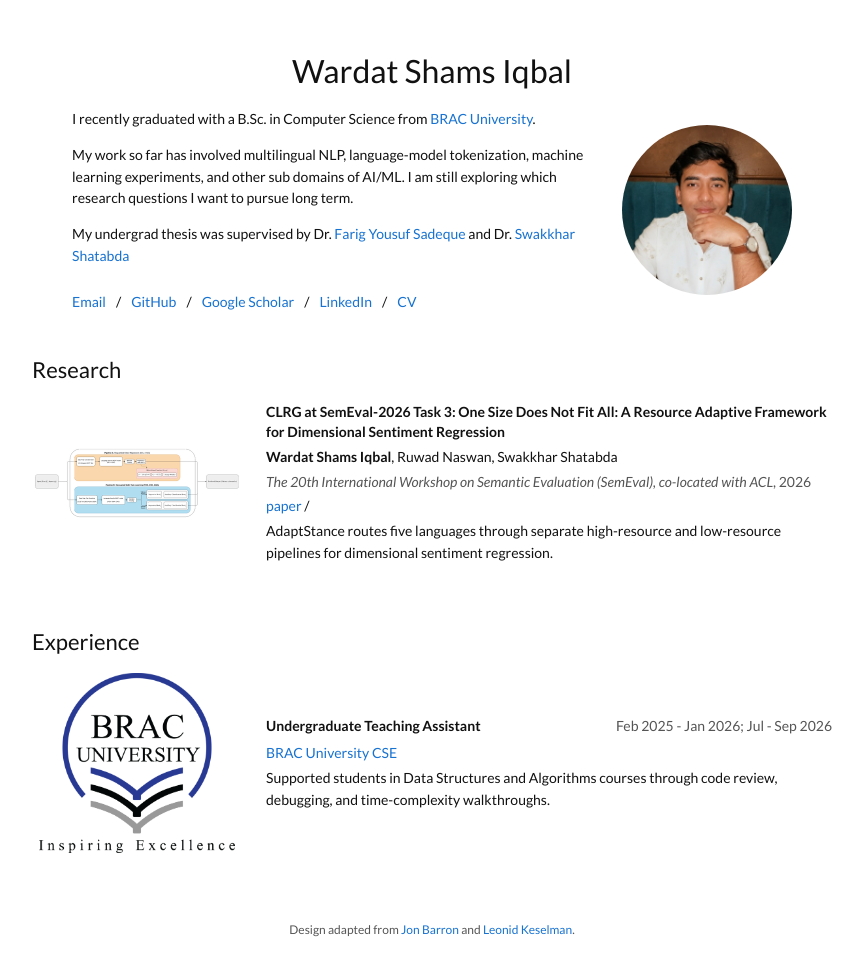
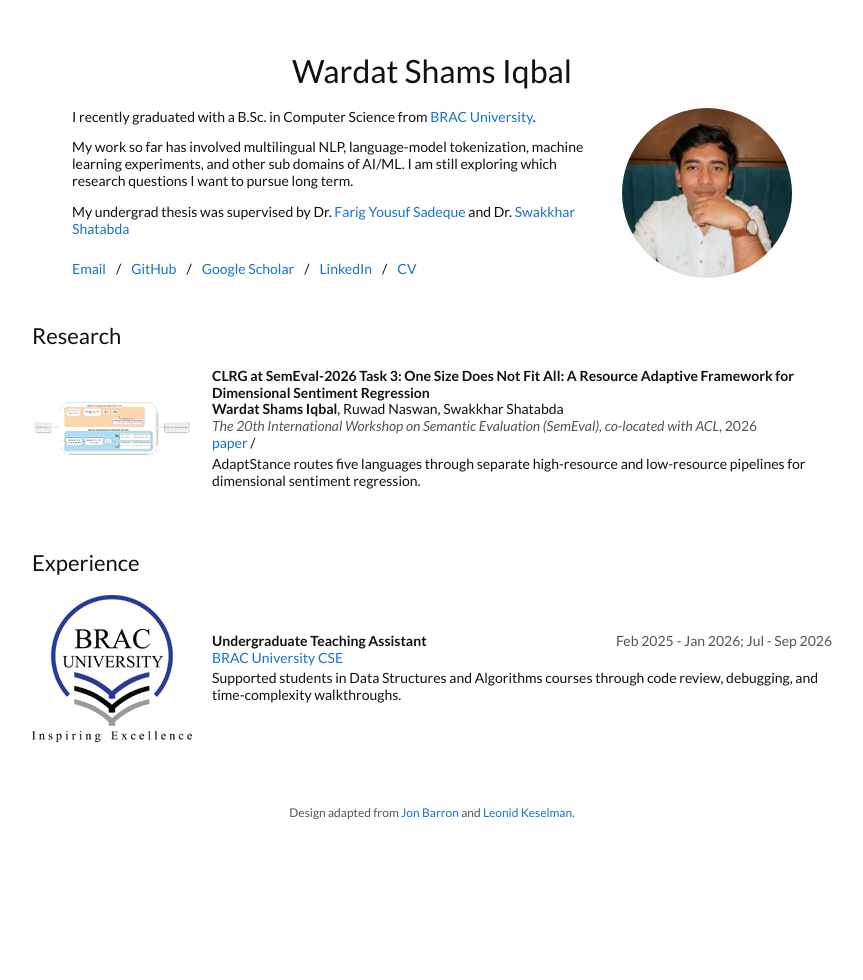
Before and after one commit to pineconedad/pineconedad.github.io, a Jekyll site: the page built from index.html, in a window 1280 px wide. Shown: the whole page, without its empty margins (208-1071 px from the left). Built offline with Jekyll 4.4.1, drawn with Linux system fonts in a browser that asks for light colours; after the commit the page ends 900 px from its top, so only the background shows below that.

Commit message:
Compact portfolio layout

```diff
--- a/assets/css/style.scss
+++ b/assets/css/style.scss
@@ -18,7 +18,7 @@ body {
   background: #fff;
   font-family: "Lato", Verdana, Helvetica, sans-serif;
   font-size: 14px;
-  line-height: 1.55;
+  line-height: 1.2;
 }
 
 a {
@@ -89,10 +89,10 @@ h2 {
 }
 
 h3 {
-  margin-bottom: 5px;
+  margin-bottom: 0;
   font-size: 14px;
   font-weight: 700;
-  line-height: 1.45;
+  line-height: 1.2;
 }
 
 .profile-links {
@@ -108,21 +108,21 @@ section {
 }
 
 .portfolio-entry {
-  padding-bottom: 22px;
+  padding-bottom: 18px;
 }
 
 .portfolio-entry + .portfolio-entry {
-  padding-top: 8px;
+  padding-top: 4px;
 }
 
 .portfolio-entry p {
-  margin-bottom: 4px;
+  margin-bottom: 0;
 }
 
 .entry-with-media {
   display: grid;
-  grid-template-columns: 210px minmax(0, 1fr);
-  gap: 24px;
+  grid-template-columns: 160px minmax(0, 1fr);
+  gap: 20px;
   align-items: center;
 }
 
@@ -134,15 +134,17 @@ section {
 
 .entry-media img {
   display: block;
-  width: 100%;
-  max-height: 180px;
+  width: auto;
+  height: auto;
+  max-width: 100%;
+  max-height: 160px;
   object-fit: contain;
 }
 
 .authors,
 .venue,
 .resource-links {
-  line-height: 1.45;
+  line-height: 1.2;
 }
 
 .venue {
@@ -161,8 +163,8 @@ section {
   margin-bottom: 0;
 }
 
-.resource-links {
-  min-height: 1.45em;
+.entry-description {
+  margin-top: 4px;
 }
 
 .entry-heading {
@@ -222,8 +224,25 @@ footer {
   }
 
   .entry-media {
-    width: min(100%, 320px);
-    margin: 0 auto 18px;
+    width: min(100%, 160px);
+    margin: 0 auto 12px;
+  }
+
+  .experience-entry.entry-with-media {
+    display: grid;
+    grid-template-columns: 80px minmax(0, 1fr);
+    gap: 12px;
+    align-items: center;
+  }
+
+  .experience-entry .entry-media {
+    width: 80px;
+    margin: 0;
+  }
+
+  .experience-entry .entry-media img {
+    max-width: 80px;
+    max-height: 80px;
   }
 
   .entry-heading {
--- a/index.html
+++ b/index.html
@@ -108,7 +108,7 @@ layout: default
   <h2 id="experience-heading">Experience</h2>
   <div class="entries">
     {% for experience in experiences %}
-      <article class="portfolio-entry{% if experience.image %} entry-with-media{% endif %}">
+      <article class="portfolio-entry experience-entry{% if experience.image %} entry-with-media{% endif %}">
         {% if experience.image %}
           {% assign thumbnail = experience.image | replace_first: '/assets/images/', '/assets/thumbnails/' %}
           <div class="entry-media">
```
Also changed, not shown: _experience/brac-university-undergraduate-teaching-assistant.md (+1 -1 lines), assets/thumbnails/experience/bracu_logo_12-0-2022.png, assets/thumbnails/profile/wardat-shams-iqbal.jpeg, assets/thumbnails/research/pipeline_color1.png, 1 other file.
